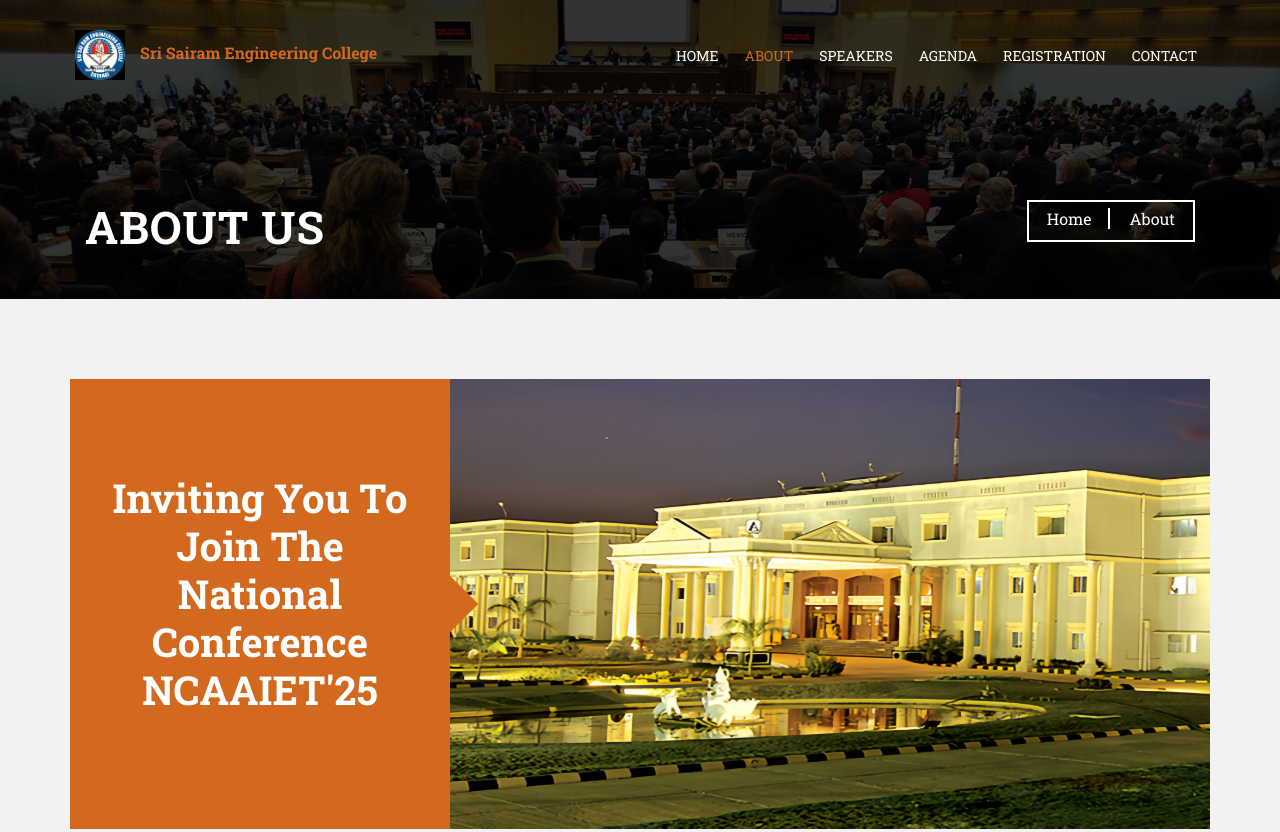
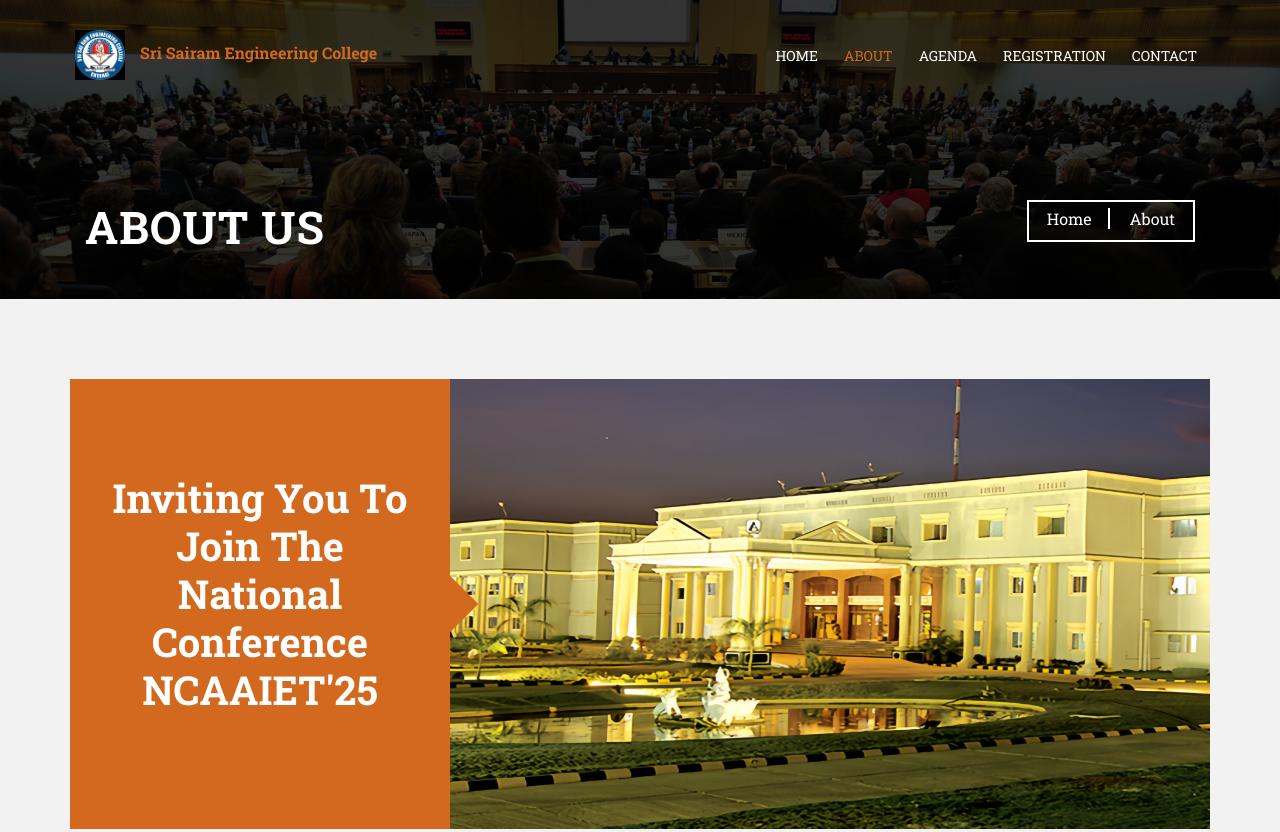
Before and after one commit to Sudharshan2026/NCAAIET3.0, a plain HTML site: page about.html in a window 1280 px wide. Shown: the top 832 px of the page. Drawn offline with nearby package versions, Linux system fonts and the light colour scheme.

Commit message:
update on waint for speaker

```diff
--- a/about.html
+++ b/about.html
@@ -42,7 +42,7 @@
                     <ul class="nav-menu">
                         <li><a href="index.html">Home</a></li>
                         <li class="menu-active"><a href="about.html">About</a></li>
-                        <li><a href="speaker.html">Speakers</a></li>
+                        <!-- <li><a href="speaker.html">Speakers</a></li> -->
                         <li><a href="agenda.html">Agenda</a></li>
 
                         <li><a href="ticket.html">Registration</a></li>
```
Also changed, not shown: agenda.html (+1 -1 lines), contact.html (+1 -1 lines), ticket.html (+1 -1 lines).
